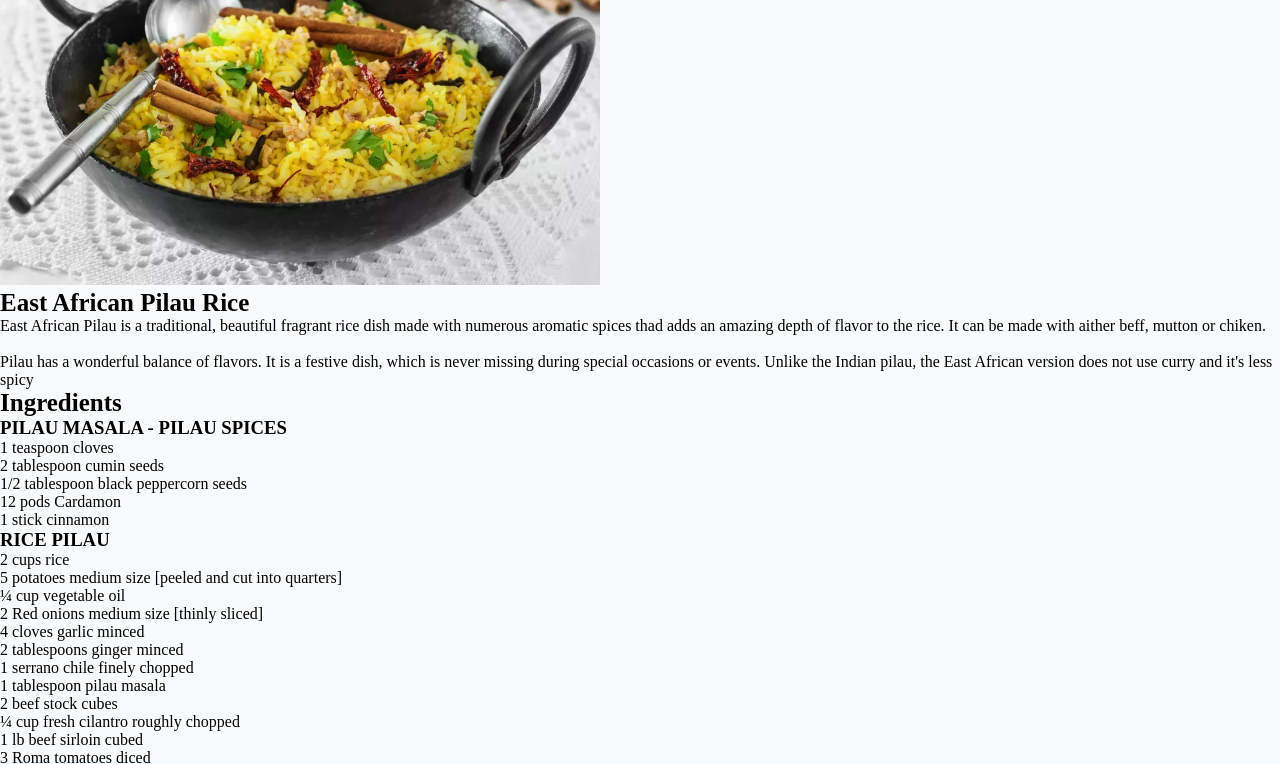
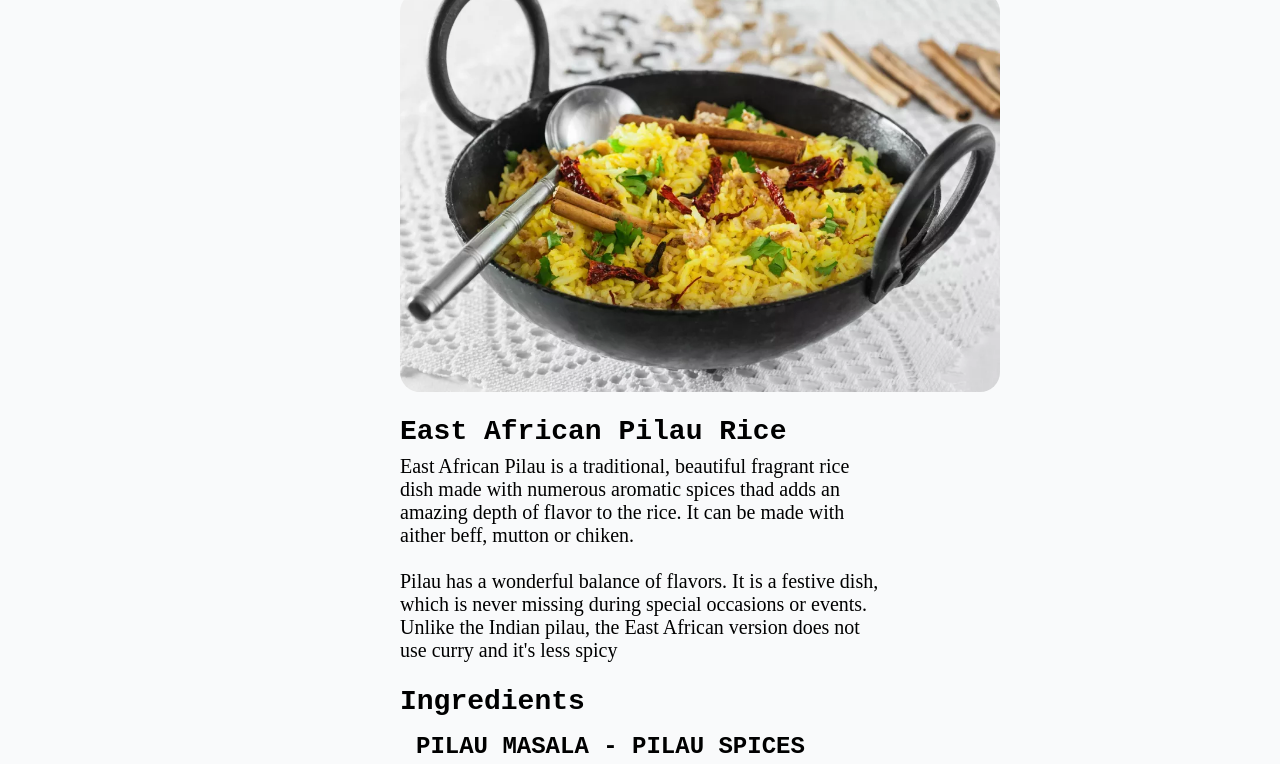
Before and after one commit to tonycharles377/odin-recipes, a plain HTML site: page recipes/pilau.html in a window 1280 px wide. Shown: the part 227-991 px from the top of the page. Drawn offline with Linux system fonts and the light colour scheme.

Commit message:
Add style for recipe pages

```diff
--- a/style.css
+++ b/style.css
@@ -9,6 +9,7 @@ body{
     background-color: #f9fafb;
     display: flex;
     flex-direction: column;
+    font-size: 20px;
 }
 .site_logo {
     font-size: 35px;
@@ -22,10 +23,6 @@ body{
 
 .site_logo a:hover{
     cursor: pointer;
-}
-
-h2 {
-    font-size: 25px;
 }
 
 .center-heading {
@@ -86,3 +83,46 @@ header{
     display: flex;
     flex-direction: column;
 }
+
+#body{
+    display: flex;
+    flex-direction: column;
+    padding-right: 25rem;
+    padding-left: 25rem;
+    padding-top: 2rem;
+    padding-bottom: 3rem;
+}
+
+#body img{
+    border-radius: 20px;
+}
+
+#body h1{
+    font-size: 35px;
+    padding-top: 1.5rem;
+    padding-bottom: 0.5rem;
+    font-family: monospace;
+}
+
+#body h2{
+    font-size: 28px;
+    padding-top: 1.5rem;
+    padding-bottom: 0.5rem;
+    font-family: monospace;
+}
+
+#body h3{
+    font-size: 24px;
+    padding-top: .5rem;
+    padding-bottom: .5rem;
+    font-family: monospace;
+}
+
+#body ul, ol{
+    margin-left: 1rem;
+}
+
+#body p{
+    font-size: 20px;
+    display: block;
+}
```
